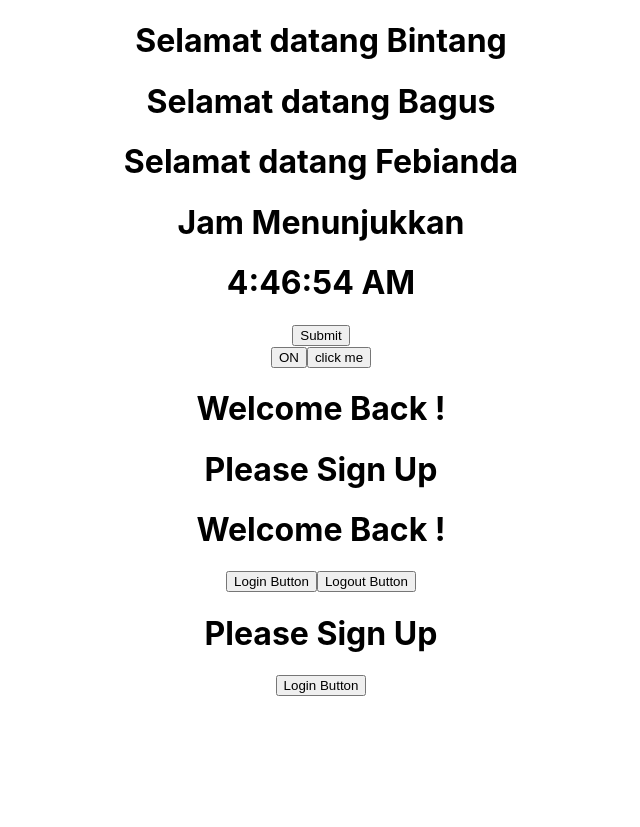
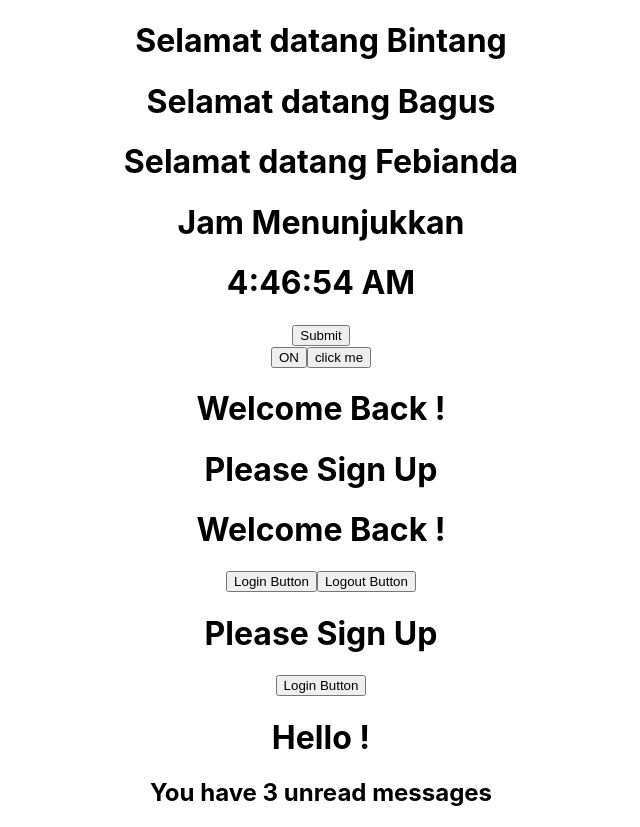
Before and after one commit to BagusBintangF/Learn-React, a React (Create React App) app in the folder learn-react/: page / in a window 1280 px wide. Shown: the whole page, without its empty margins (319-959 px from the left). Before the commit the page ends 800 px from the top, so only its background shows below. Built offline with nearby package versions, Linux system fonts and the light colour scheme.

Commit message:
Add Logical Operator

```diff
--- a/learn-react/src/App.js
+++ b/learn-react/src/App.js
@@ -7,7 +7,9 @@
 import LoggingButton from './component/loggingButton';
 import {UserGreeting, GuestGreeting, Greeting} from './component/ConditionalRendering'
 import {LoginButton, LogoutButton, LoginControl} from './component/ElementVariable'
+import LogicalOperator from './component/LogicalOperator';
 
+const messages = ['React', 'Re : React', 'Re: Re: React'];
 
 function App() {
   return (
@@ -25,6 +27,7 @@
         <LoginButton/>
         <LogoutButton/>
         <LoginControl/>
+        <LogicalOperator unreadMessages={messages}/>
     </div>
   );
 }
--- /dev/null
+++ b/learn-react/src/component/LogicalOperator.jsx
@@ -0,0 +1,17 @@
+import React from 'react'
+
+function LogicalOperator(props) {
+    const unreadMessages = props.unreadMessages
+    return (
+    <div>
+        <h1>Hello !</h1>
+        {unreadMessages.length > 0 &&
+         <h2>
+            You have {unreadMessages.length} unread messages
+         </h2>
+        }
+    </div>
+  )
+}
+
+export default LogicalOperator
```
